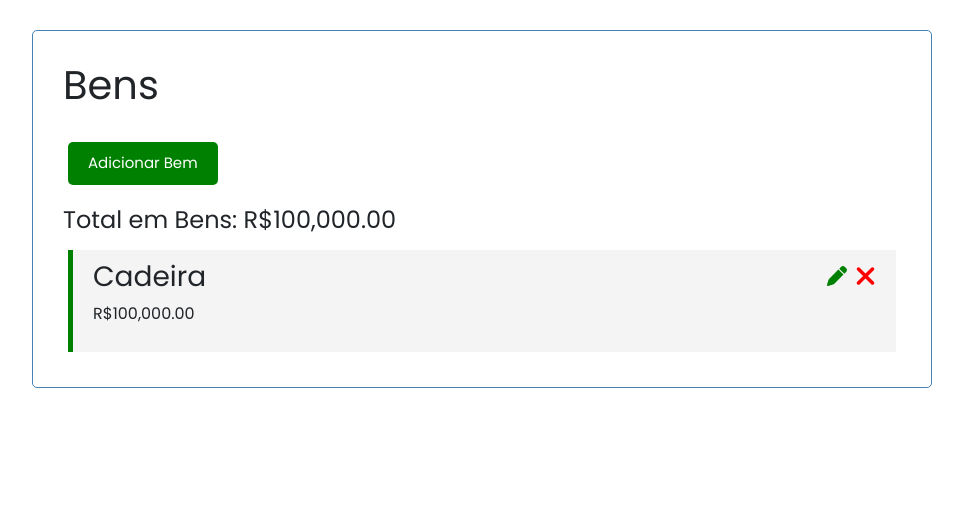
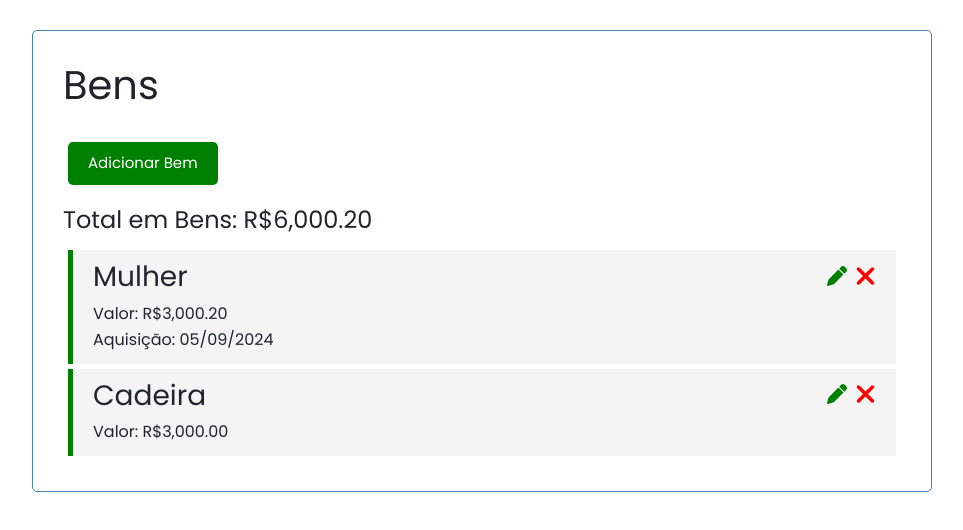
Before and after one commit to wendelsantosd/assets-front, an Angular app: page / in a window 1280 px wide. Shown: the top 530 px of the page, without its empty margins (158-1121 px from the left). Built offline with nearby package versions, Linux system fonts and the light colour scheme; data requests are answered from the project's data file.

Commit message:
chore: format currency BRL

```diff
--- a/db.json
+++ b/db.json
@@ -1,10 +1,15 @@
 {
   "assets": [
     {
-      "id": "d2e6",
+      "id": "4741",
+      "name": "Mulher",
+      "value": 3000.2,
+      "date": "2024-09-05"
+    },
+    {
+      "id": "fc35",
       "name": "Cadeira",
-      "value": 100000,
-      "date": "2024-09-10"
+      "value": 3000
     }
   ]
 }
--- a/src/app/components/asset/asset.component.css
+++ b/src/app/components/asset/asset.component.css
@@ -1,7 +1,6 @@
 .asset {
   background: #f4f4f4;
   margin: 5px;
-  cursor: pointer;
   padding: 10px 20px;
   border-left: 5px solid green;
 }
@@ -17,3 +16,7 @@
   align-items: center;
   justify-self: center;
 }
+
+p {
+  margin-bottom: 2px;
+}
--- a/src/app/components/asset/asset.component.html
+++ b/src/app/components/asset/asset.component.html
@@ -3,12 +3,16 @@
     {{asset.name}}
     <div class="icons">
       <fa-icon [icon]="faPen"
-        [ngStyle]="{'fontSize': '20px', 'color': 'green', 'marginRight': '8px', 'marginBottom': '2px'}"
+        [ngStyle]="{'fontSize': '20px', 'color': 'green', 'marginRight': '8px', 'marginBottom': '2px', 'cursor': 'pointer'}"
         (click)="onSelect(asset)">
       </fa-icon>
-      <fa-icon [icon]="faTimes" [ngStyle]="{'color': 'red'}" (click)="onDelete(asset)">
+      <fa-icon [icon]="faTimes" [ngStyle]="{'color': 'red', 'cursor': 'pointer'}" (click)="onDelete(asset)">
       </fa-icon>
     </div>
   </h3>
-  <p>{{asset.value | currency: 'BRL'}}</p>
+
+  <div>
+    <p>Valor: {{asset.value | currency:'BRL'}}</p>
+    <p *ngIf="asset.date" class="date">Aquisição: {{asset.date | date:'dd/MM/yyyy' }}</p>
+  </div>
 </div>
```
